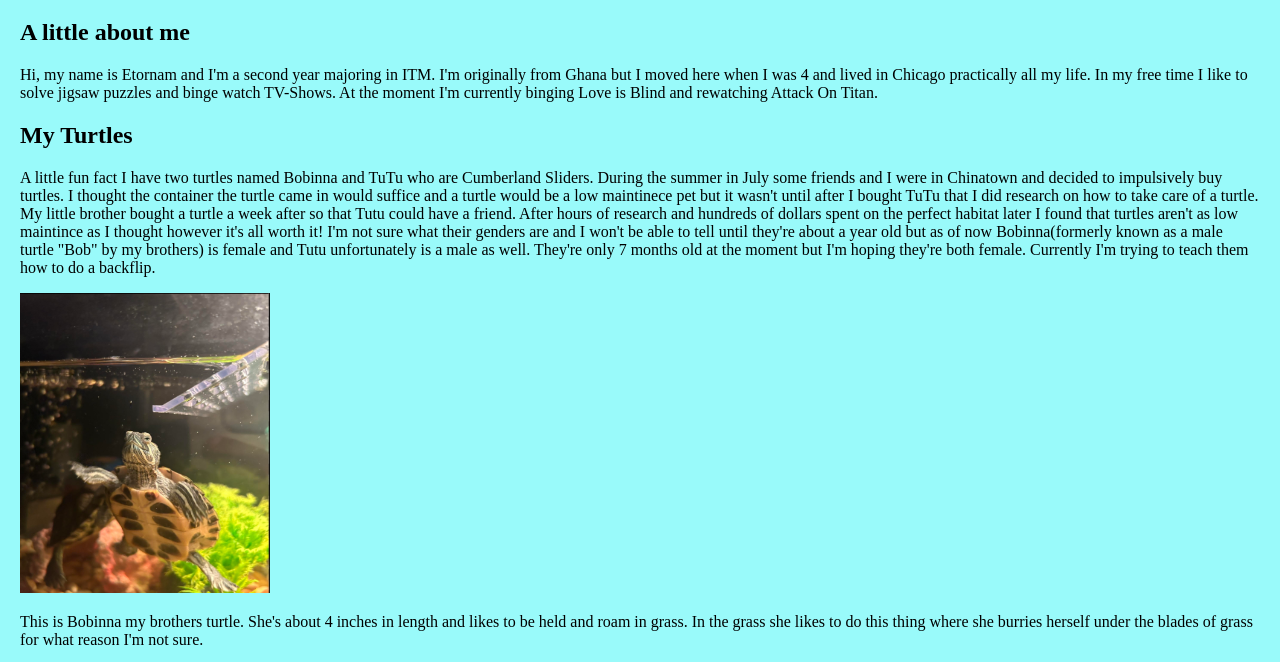
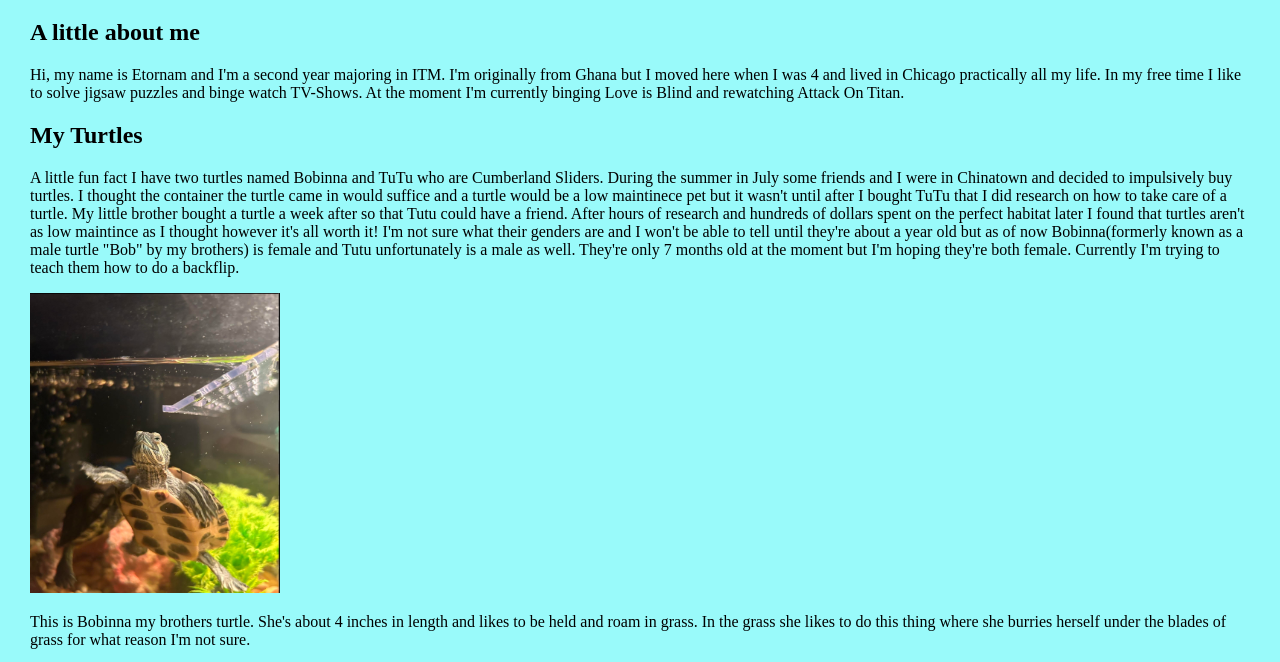
Before and after one commit to etornam19/Project2, a plain HTML site: page index.html in a window 1280 px wide. Shown: the part 131-793 px from the top of the page. Drawn offline with Linux system fonts and the light colour scheme.

Commit message:
Update style.css

```diff
--- a/css/style.css
+++ b/css/style.css
@@ -1,8 +1,8 @@
 body {
   font-family: 'Times New Roman', Times, serif;
   background-color: #99fafa;
-  margin-left: 20px;
-  margin-right: 20px;
+  margin-left: 30px;
+  margin-right: 30px;
 }
 
 h1{
```
